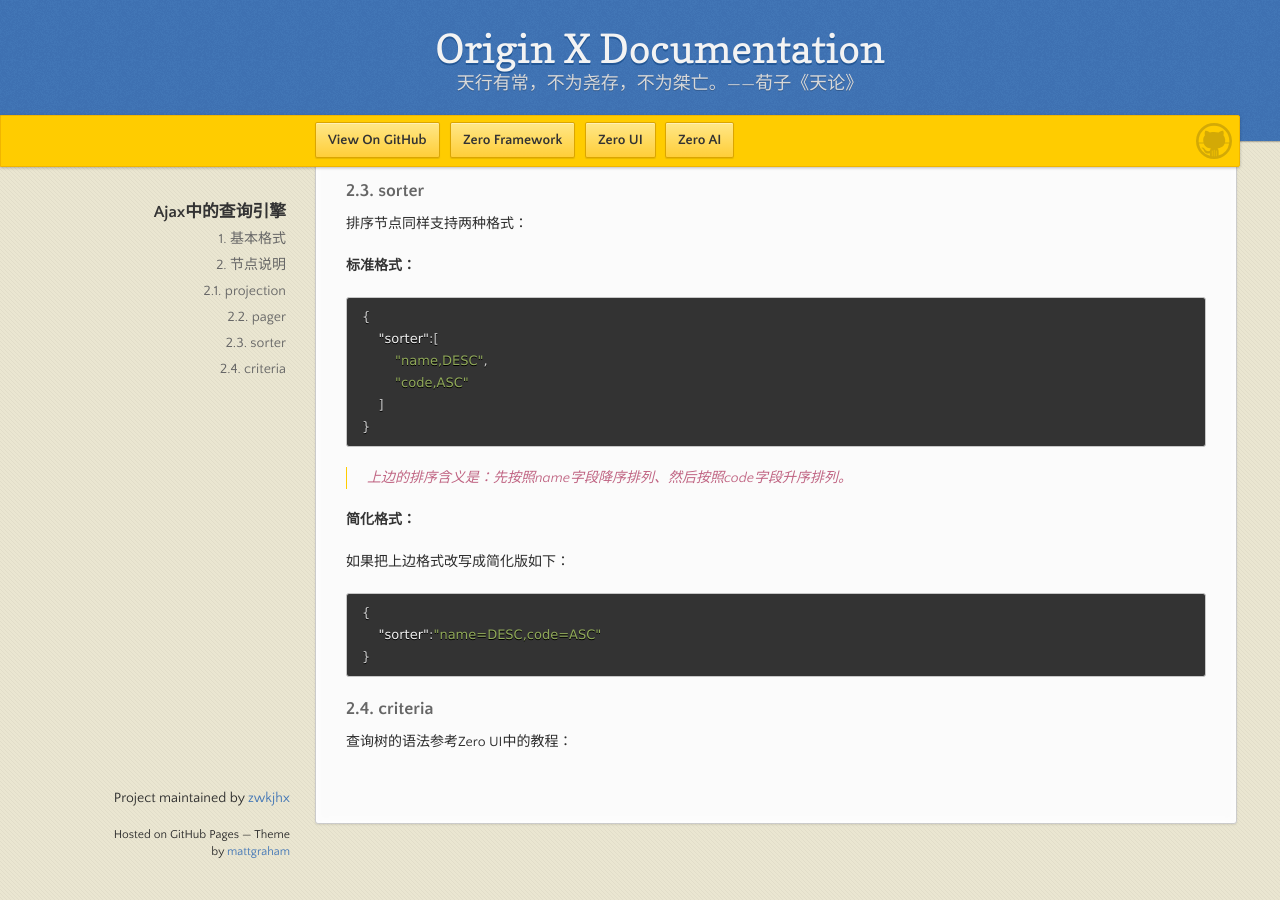
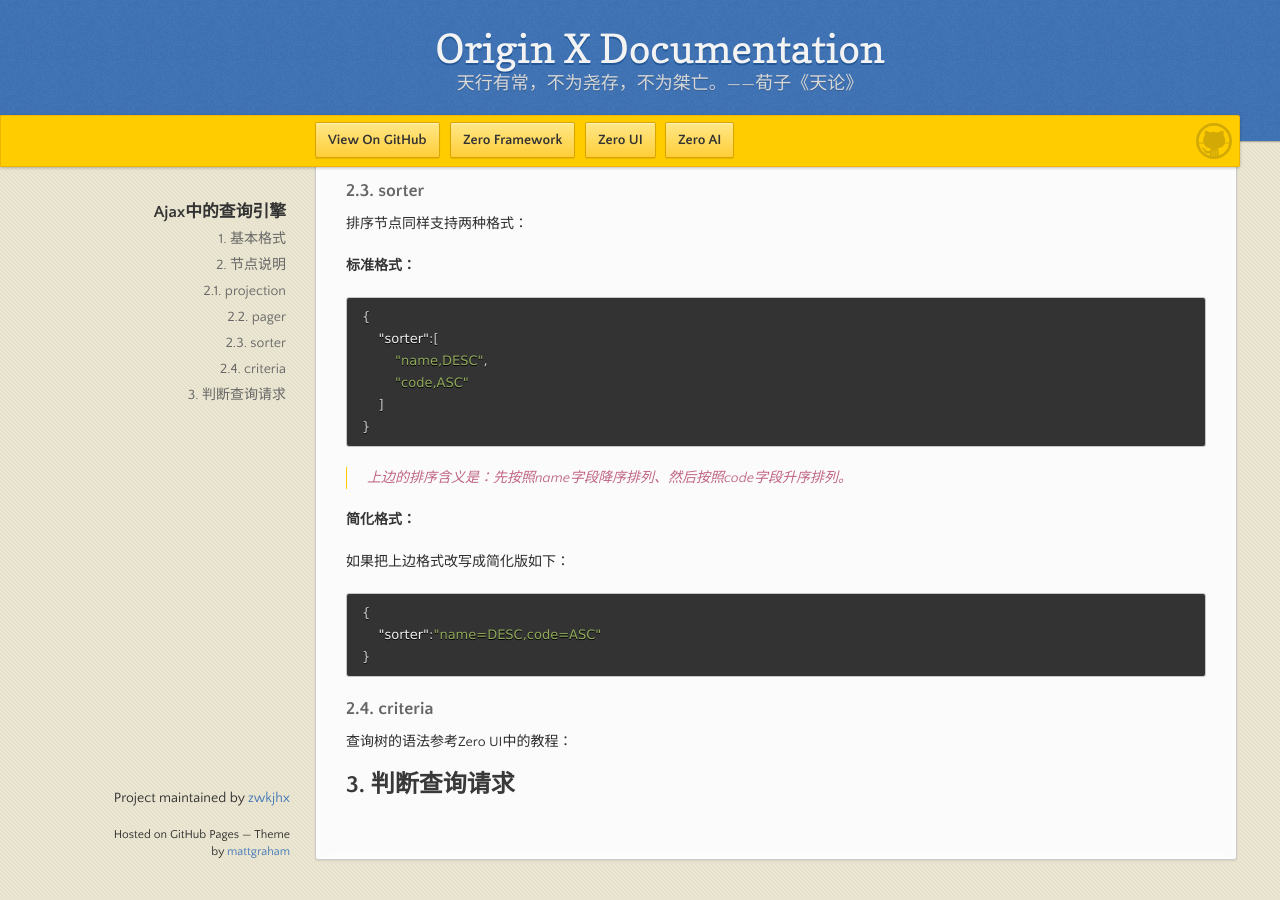
Before and after one commit to zwkjhx/ox-doc, a Jekyll site: the page built from specification/3-origin-xgui-fan/spo-007-ajaxzhong-de-cha-xun-yin-qing.md, in a window 1280 px wide and 900 px high, scrolled down 1665 px. Built offline with Jekyll 4.4.1, drawn with Linux system fonts in a browser that asks for light colours; our own code applies the rules of GitHub Pages for plain Markdown files; before the commit the page ends 2529 px from its top, so only the background shows below that.

Commit message:
Updates specification/3-origin-xgui-fan/spo-007-ajaxzhong-de-cha-xun-yin-qing.md
Auto commit by GitBook Editor

```diff
--- a/specification/3-origin-xgui-fan/spo-007-ajaxzhong-de-cha-xun-yin-qing.md
+++ b/specification/3-origin-xgui-fan/spo-007-ajaxzhong-de-cha-xun-yin-qing.md
@@ -107,3 +107,5 @@
 ### 2.4. criteria
 
 查询树的语法参考Zero UI中的教程：
+
+## 3. 判断查询请求
```
